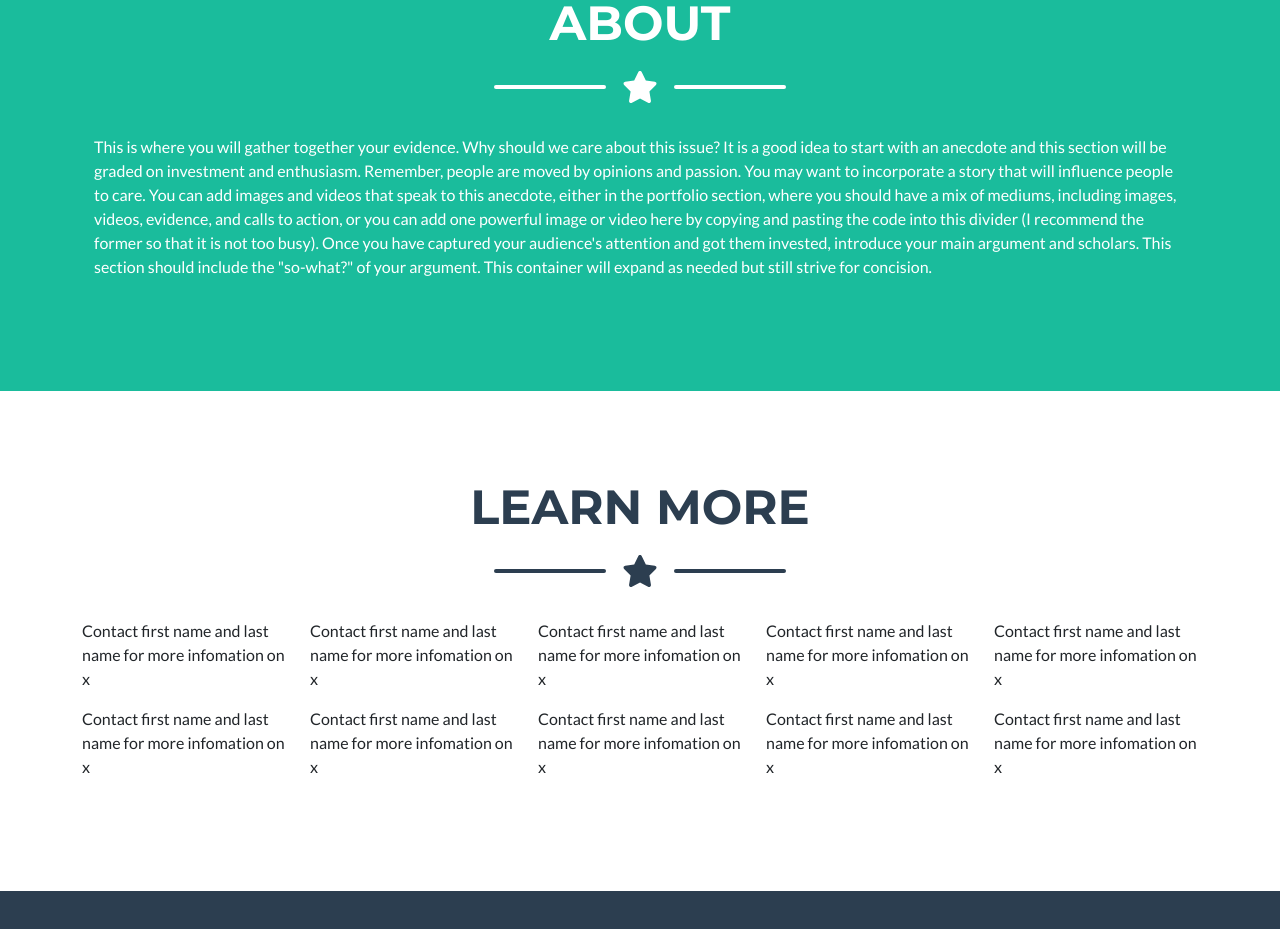
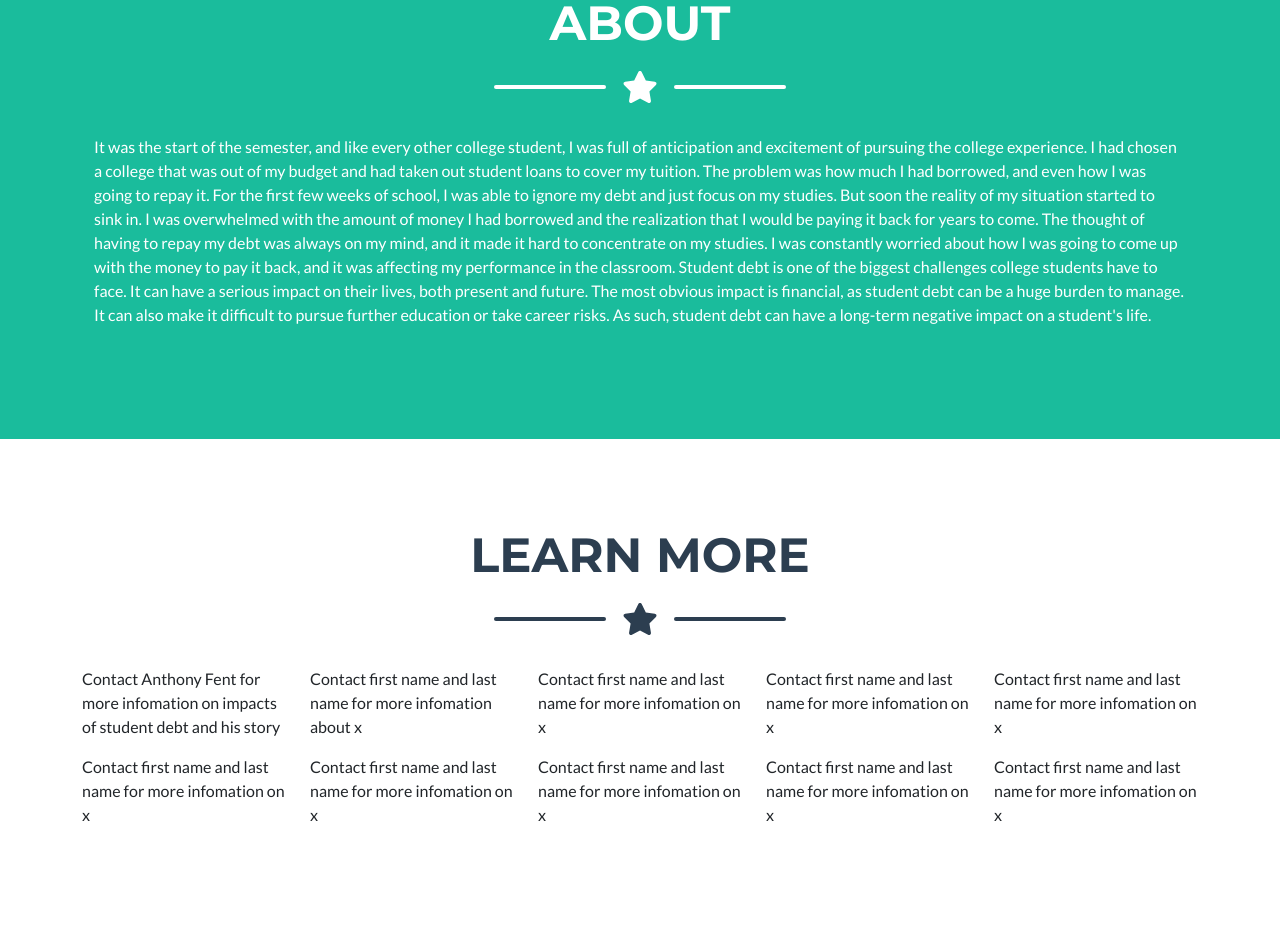
Before and after one commit to SophiaCamilleri/Group21Final, a plain HTML site: page index.html in a window 1280 px wide. Shown: the part 1619-2548 px from the top of the page. Drawn offline with nearby package versions, Linux system fonts and the light colour scheme.

Commit message:
Update index.html

```diff
--- a/index.html
+++ b/index.html
@@ -133,7 +133,8 @@
                     <div class="divider-custom-line"></div>
                 </div>
                 <!-- About Section Content-->
-                <div class="container"><p>This is where you will gather together your evidence. Why should we care about this issue? It is a good idea to start with an anecdote and this section will be graded on investment and enthusiasm. Remember, people are moved by opinions and passion. You may want to incorporate a story that will influence people to care. You can add images and videos that speak to this anecdote, either in the portfolio section, where you should have a mix of mediums, including images, videos, evidence, and calls to action, or you can add one powerful image or video here by copying and pasting the code into this divider (I recommend the former so that it is not too busy). Once you have captured your audience's attention and got them invested, introduce your main argument and scholars. This section should include the "so-what?" of your argument. This container will expand as needed but still strive for concision.</p>
+                <div class="container"><p>It was the start of the semester, and like every other college student, I was full of anticipation and excitement of pursuing the college experience. I had chosen a college that was out of my budget and had taken out student loans to cover my tuition. The problem was how much I had borrowed, and even how I was going to repay it. For the first few weeks of school, I was able to ignore my debt and just focus on my studies. But soon the reality of my situation started to sink in. I was overwhelmed with the amount of money I had borrowed and the realization that I would be paying it back for years to come. The thought of having to repay my debt was always on my mind, and it made it hard to concentrate on my studies. I was constantly worried about how I was going to come up with the money to pay it back, and it was affecting my performance in the classroom.
+Student debt is one of the biggest challenges college students have to face. It can have a serious impact on their lives, both present and future. The most obvious impact is financial, as student debt can be a huge burden to manage. It can also make it difficult to pursue further education or take career risks. As such, student debt can have a long-term negative impact on a student's life.</p>
                 </div>
                 </div>
                 <!-- About Section Button-->
@@ -152,8 +153,8 @@
                 </div>
                <!--List Contributor's Names and attributions-->
                 <div class="row justify-content-center">
-                    <div class="col-sm"><p>Contact first name and last name for more infomation on x</p></div>
-                    <div class="col-sm"><p>Contact first name and last name for more infomation on x</p></div>
+                    <div class="col-sm"><p>Contact Anthony Fent for more infomation on impacts of student debt and his story</p></div>
+                    <div class="col-sm"><p>Contact first name and last name for more infomation about x</p></div>
                     <div class="col-sm"><p>Contact first name and last name for more infomation on x</p></div>
                     <div class="col-sm"><p>Contact first name and last name for more infomation on x</p></div>
                     <div class="col-sm"><p>Contact first name and last name for more infomation on x</p></div>
```
